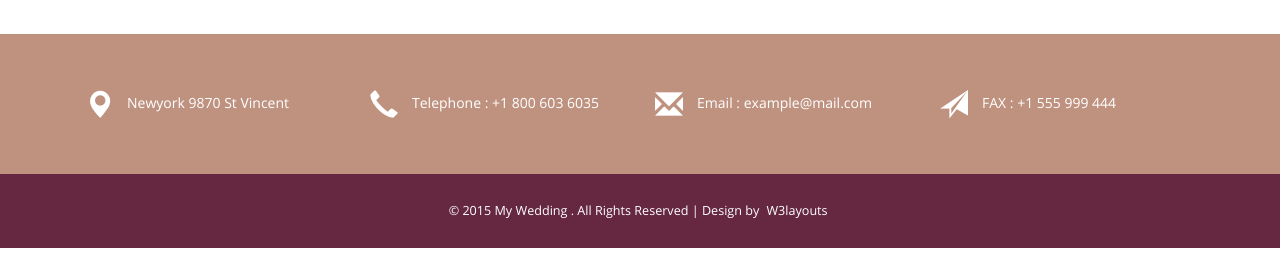
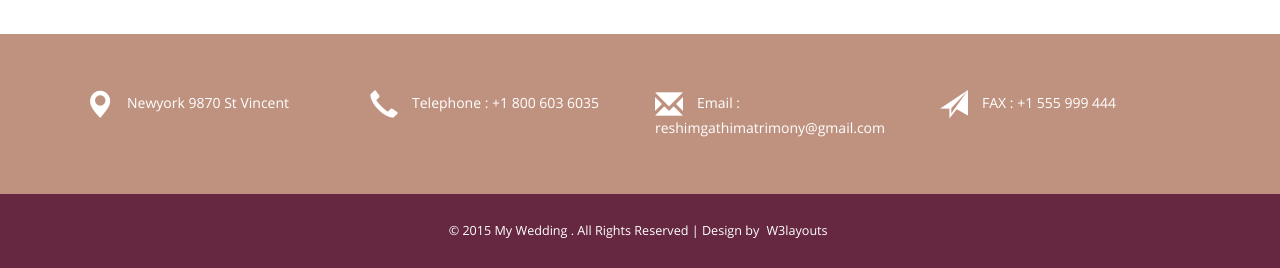
Before and after one commit to Reshimgathi/Base, a plain HTML site: page index.html in a window 1280 px wide. Shown: the part 2695-2963 px from the top of the page. Drawn offline with nearby package versions, Linux system fonts and the light colour scheme; a script that the page names is missing.

Commit message:
email added

```diff
--- a/index.html
+++ b/index.html
@@ -343,7 +343,7 @@ ga('create', 'UA-30027142-1', 'w3layouts.com');
 								<p><span class="glyphicon glyphicon-earphone" aria-hidden="true"></span>Telephone :  +1 800 603 6035</p>
 							</div>
 							<div class="col-md-3 indicate-grid">
-								<p><span class="glyphicon glyphicon-envelope" aria-hidden="true"></span>Email : <a href="mailto:example@mail.com"> example@mail.com</a></p>
+								<p><span class="glyphicon glyphicon-envelope" aria-hidden="true"></span>Email : <a href="mailto:reshimgathimatrimony@gmail.com"> reshimgathimatrimony@gmail.com</a></p>
 							</div>
 							<div class="col-md-3 indicate-grid">
 								<p><span class="glyphicon glyphicon-send" aria-hidden="true"></span>FAX :  +1 555 999 444</p>
```
